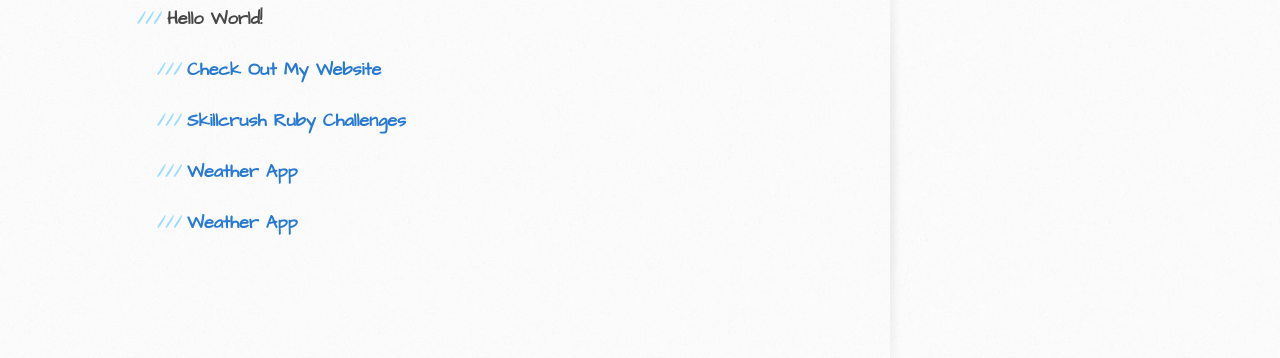
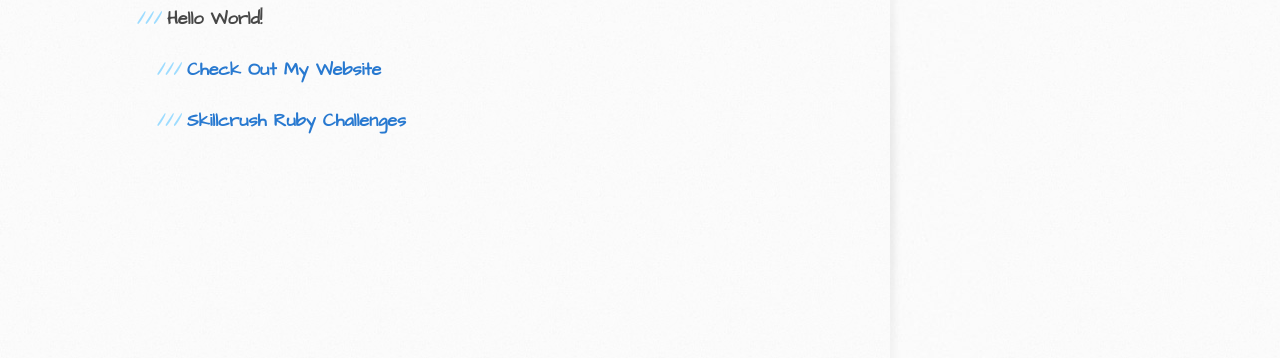
Before and after one commit to jenthebest/jenthebest.github.io, a plain HTML site: page index.html in a window 1280 px wide. Shown: the part 280-638 px from the top of the page. Drawn offline with Linux system fonts and the light colour scheme.

Commit message:
not sure

```diff
--- a/index.html
+++ b/index.html
@@ -35,8 +35,6 @@
 <ul>
   <li><h3><a href="http://www.jenthebest.com" target="_BLANK">Check Out My Website</a></h3></li>
   <li><h3><a href="https://github.com/jenthebest/ruby-challenges" target="_BLANK">Skillcrush Ruby Challenges</a></h3></li>
-  <li><h3><a href="https://http://pacific-waters-2258.herokuapp.com/" target="_BLANK">Weather App</a></h3></li>
-  <li><h3><a href="https://http://pacific-waters-2258.herokuapp.com/" target="_BLANK">Weather App</a></h3></li>
 </ul>
 
 
```
